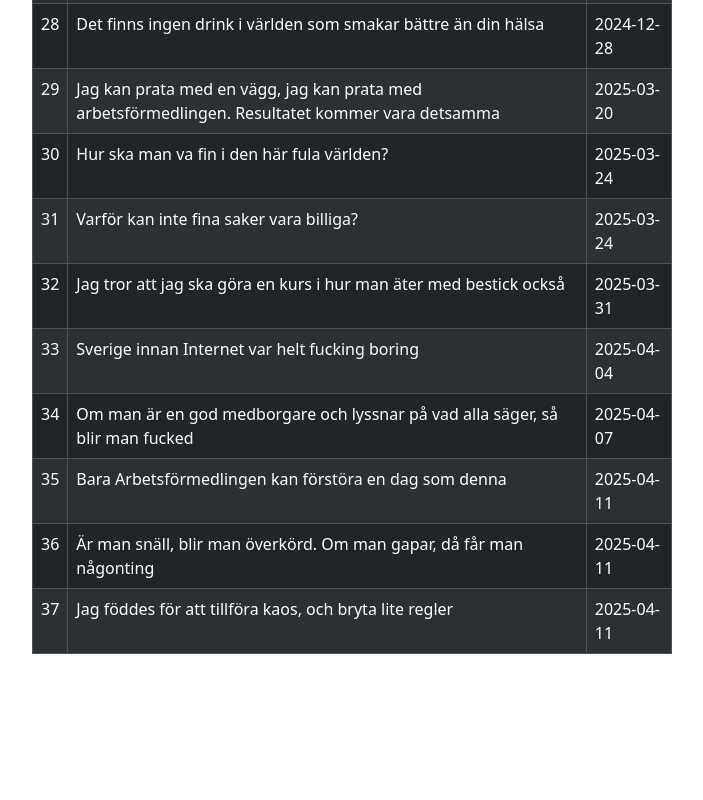
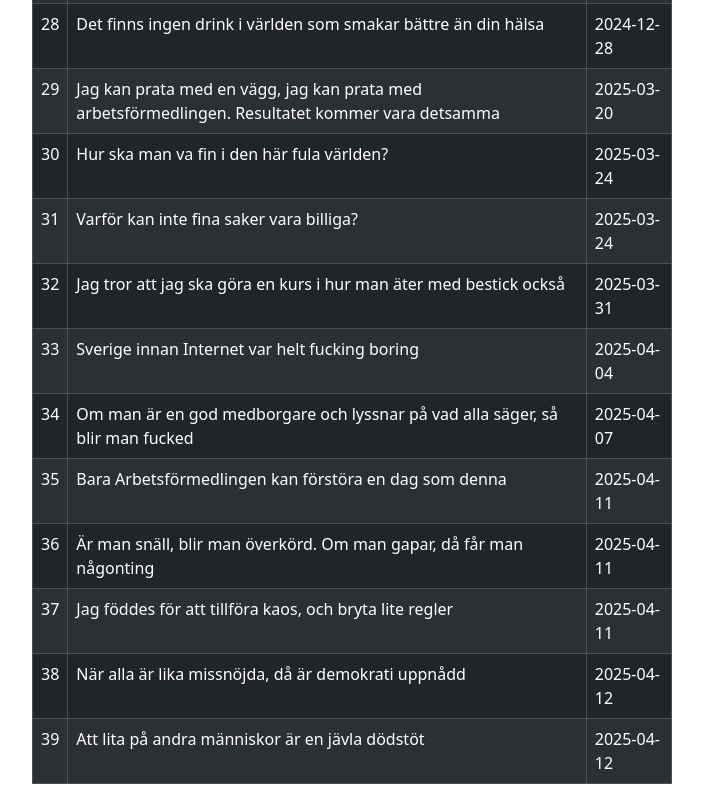
Before and after one commit to Stenstromen/filosofiskaeleonora, a React (Vite) app: page /all in a window 1280 px wide. Shown: the part 1921-2721 px from the top of the page, without its empty margins (288-991 px from the left). Before the commit the page ends 2591 px from the top, so only its background shows below. Built offline with nearby package versions, Linux system fonts and the light colour scheme.

Commit message:
added quotes

```diff
--- a/src/assets/Quotes.js
+++ b/src/assets/Quotes.js
@@ -195,6 +195,16 @@ const Quotes = [
     quote: "Jag föddes för att tillföra kaos, och bryta lite regler",
     date: "2025-04-11",
   },
+  {
+    id: 38,
+    quote: "När alla är lika missnöjda, då är demokrati uppnådd",
+    date: "2025-04-12",
+  },
+  {
+    id: 39,
+    quote: "Att lita på andra människor är en jävla dödstöt",
+    date: "2025-04-12",
+  },
 ];
 
 export default Quotes;
```
